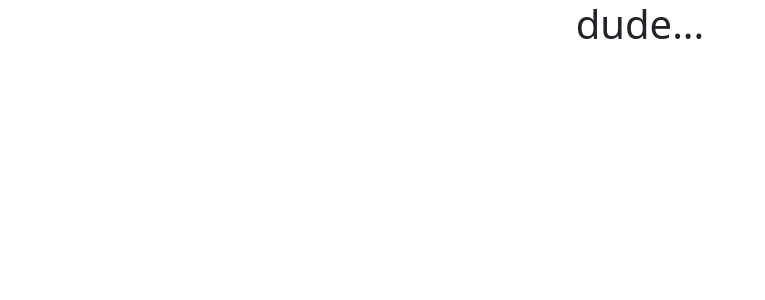
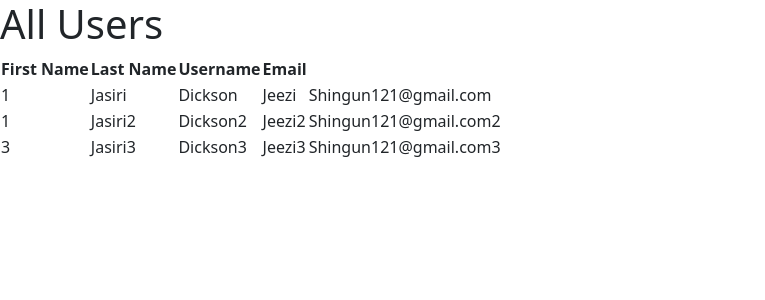
Before and after one commit to JasiriD/AlbumReviewer, a React (Vite) app in the folder podium-frontend/: page / in a window 1280 px wide. Shown: the top 300 px of the page, without its empty margins (0-765 px from the left). Built offline with nearby package versions, Linux system fonts and the light colour scheme.

Commit message:
React app now displays a table with test users

```diff
--- a/podium-frontend/src/App.jsx
+++ b/podium-frontend/src/App.jsx
@@ -3,13 +3,14 @@ import reactLogo from './assets/react.svg'
 import viteLogo from '/vite.svg'
 import './App.css'
 import Dude from './dude'
+import ListUserCompontent from './components/ListUserCompontent'
 
 function App() {
   const [count, setCount] = useState(0)
 
   return (
     <>
-      <Dude />
+      <ListUserCompontent />
     </>
   )
 }
--- a/podium-frontend/src/components/ListUserCompontent.jsx
+++ b/podium-frontend/src/components/ListUserCompontent.jsx
@@ -27,7 +27,33 @@ function ListUserCompontent() {
     ]
 
   return (
-    <div>ListUserCompontent</div>
+    <div>
+        <h1>All Users</h1>
+        <table>
+            <thead>
+                <tr>
+                    <th>First Name</th>
+                    <th>Last Name</th>
+                    <th>Username</th>
+                    <th>Email</th>
+                </tr>
+            </thead>
+            <tbody>
+                {
+                    testData.map(user =>
+                        <tr key={user.id}>
+                            <td>{user.id}</td>
+                            <td>{user.firstName}</td>
+                            <td>{user.lastName}</td>
+                            <td>{user.userName}</td>
+                            <td>{user.email}</td>
+                        </tr>
+                    )
+                }
+            </tbody>
+        </table>
+
+    </div>
   )
 }
 
```
